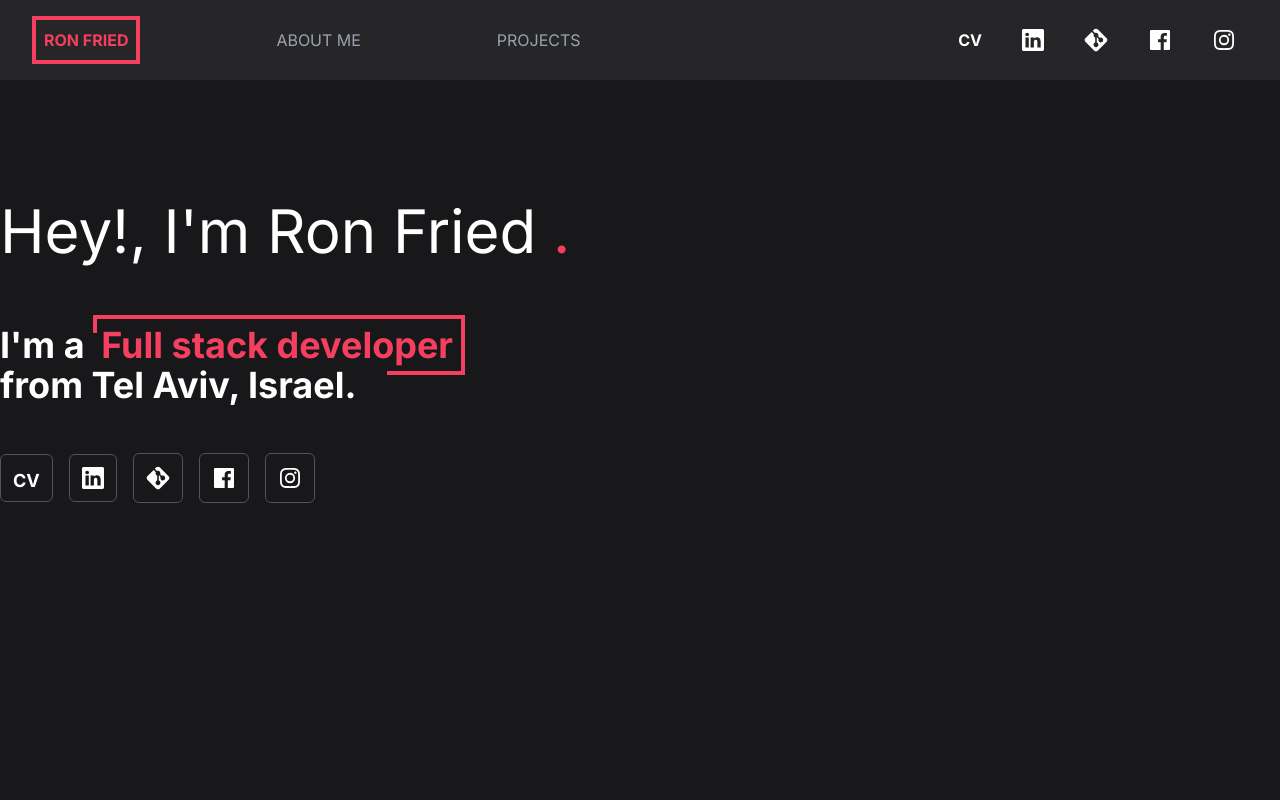
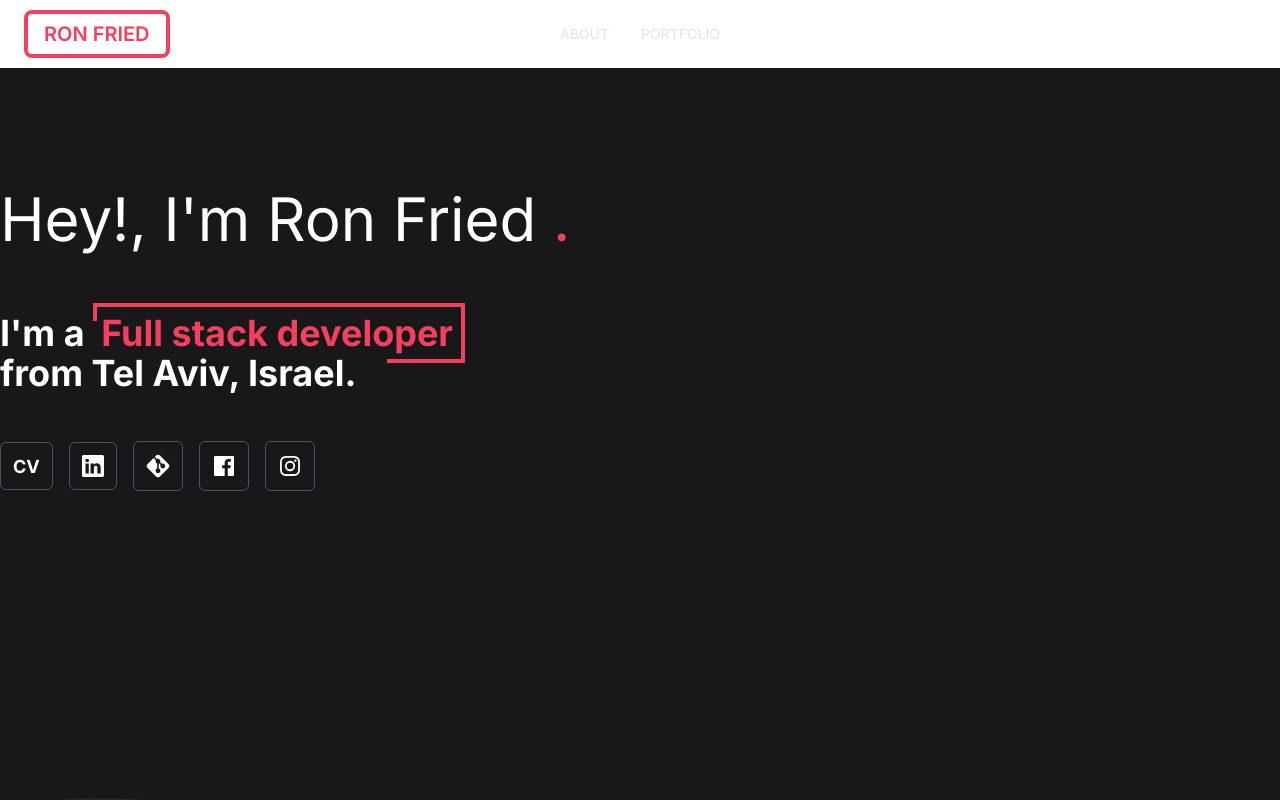
Before and after one commit to ronfried1/portfolio, a Next.js app: page / in a window 1280 px wide. Shown: the top 800 px of the page. Built offline with nearby package versions, Linux system fonts and the light colour scheme.

Commit message:
change layout navbar

```diff
--- a/src/app/components/hero/CardBody.tsx
+++ b/src/app/components/hero/CardBody.tsx
@@ -27,7 +27,7 @@ const CardBody = (props: Props) => {
         <a
           href="/files/Ron-Fried-cv.pdf"
           target="_blank"
-          className="h-12 font-bold rounded-md border border-zinc-600 p-3 text-white hover:bg-[#333333] hover:border-[#333333] hover:shadow-xl  duration-300 transform hover:scale-125 transition-transform"
+          className="h-12 leading-snug font-bold rounded-md border border-zinc-600 p-3 text-white hover:bg-[#333333] hover:border-[#333333] hover:shadow-xl  duration-300 transform hover:scale-125 transition-transform"
         >
           CV
         </a>
--- a/src/app/components/navigation/index.tsx
+++ b/src/app/components/navigation/index.tsx
@@ -1,33 +1,131 @@
-"use client";
-import { useState } from "react";
 import Navbar from "./navbar";
-import Sidebar from "./sidebar";
+import LinkedinIcon from "../../../../public/images/social/linkedin.svg";
+import FacebookIcon from "../../../../public/images/social/facebook.svg";
+import InstagramIcon from "../../../../public/images/social/instagram.svg";
+import GitIcon from "../../../../public/images/tools/git.svg";
+import Link from "next/link";
 
 const Navigation = () => {
-  // toggle sidebar
-  const [isOpen, setIsOpen] = useState(false);
-  const [selected, setSelected] = useState<string | null>(null);
-
-  const toggle = () => {
-    setIsOpen(!isOpen);
-  };
-
-  const handleItemClick = (item: string) => {
-    setSelected(item);
-  };
   return (
     <>
-      <Sidebar
-        handleItemClick={handleItemClick}
-        isOpen={isOpen}
-        toggle={toggle}
-        selected={selected}
-      />
-      <Navbar
-        selected={selected}
-        handleItemClick={handleItemClick}
-        toggle={toggle}
-      />
+      <div className="navbar bg-base-100 sticky top-0 z-50 ">
+        <div className="navbar-start ml-4">
+          <a
+            href="/"
+            className="btn btn-ghost normal-case text-xl text-rose-500 border-4 border-rose-500"
+          >
+            RON FRIED
+          </a>
+        </div>
+        <div className="navbar-center hidden lg:flex">
+          <ul className="menu menu-horizontal px-1">
+            <li>
+              <a href="/about">ABOUT</a>
+            </li>
+            <li>
+              <a href="/#projects">PORTFOLIO</a>
+            </li>
+          </ul>
+        </div>
+        <div className="navbar-end mr-4">
+          <div className=" hidden lg:flex flex-col md:flex-row items-center gap-4 ">
+            <a
+              href="/files/Ron-Fried-cv.pdf"
+              target="_blank"
+              className="h-12 font-bold rounded-md  border-zinc-600 p-3 text-white hover:bg-[#333333] hover:border-[#333333] hover:shadow-xl  duration-300 transform hover:scale-125 transition-transform"
+            >
+              CV
+            </a>
+            <a
+              href="https://www.linkedin.com/in/ron-fried/"
+              className="rounded-md  border-zinc-600 p-3 text-white hover:bg-[#333333] hover:border-[#333333] hover:shadow-xl  duration-300 transform hover:scale-125 transition-transform"
+            >
+              <LinkedinIcon />
+            </a>
+            <a
+              href="https://github.com/ronfried1"
+              className="rounded-md  border-zinc-600 p-3 text-white hover:bg-[#333333] hover:border-[#333333] hover:shadow-xl  duration-300 transform hover:scale-125 transition-transform"
+            >
+              <GitIcon />
+            </a>
+            <a
+              href="https://www.facebook.com/ron.fried.3/"
+              className="rounded-md  border-zinc-600 p-3 text-white hover:bg-[#333333] hover:border-[#333333] hover:shadow-xl  duration-300 transform hover:scale-125 transition-transform"
+            >
+              <FacebookIcon />
+            </a>
+            <a
+              href="https://www.facebook.com/ron.fried.3/"
+              className="rounded-md  border-zinc-600 p-3 text-white hover:bg-[#333333] hover:border-[#333333] hover:shadow-xl  duration-300 transform hover:scale-125 transition-transform"
+            >
+              <InstagramIcon />
+            </a>
+          </div>
+          <div className="dropdown dropdown-end">
+            <label tabIndex={0} className="btn btn-ghost lg:hidden">
+              <svg
+                xmlns="http://www.w3.org/2000/svg"
+                className="h-5 w-5"
+                fill="none"
+                viewBox="0 0 24 24"
+                stroke="currentColor"
+              >
+                <path
+                  strokeLinecap="round"
+                  strokeLinejoin="round"
+                  strokeWidth="2"
+                  d="M4 6h16M4 12h8m-8 6h16"
+                />
+              </svg>
+            </label>
+            <ul
+              tabIndex={0}
+              className="menu menu-sm dropdown-content mt-3 z-[1] p-2 shadow bg-base-100 rounded-box w-52"
+            >
+              <li>
+                <a href="/about">ABOUT</a>
+              </li>
+              <li>
+                <a href="/#projects">PORTFOLIO</a>
+              </li>
+              <div className="divider"></div>
+              <a
+                href="/files/Ron-Fried-cv.pdf"
+                target="_blank"
+                className="h-12 font-bold rounded-md  border-zinc-600 p-3 hover:bg-[#333333] hover:border-[#333333] hover:shadow-xl  duration-300 transform hover:scale-125 transition-transform"
+              >
+                MY CV
+              </a>
+              <div className="divider"></div>
+              <li>
+                <a>SOCIAL</a>
+                <ul className="p-2">
+                  <li>
+                    <a>
+                      <LinkedinIcon />
+                    </a>
+                  </li>
+                  <li>
+                    <a>
+                      <GitIcon />
+                    </a>
+                  </li>
+                  <li>
+                    <a>
+                      <FacebookIcon />
+                    </a>
+                  </li>
+                  <li>
+                    <a>
+                      <InstagramIcon />
+                    </a>
+                  </li>
+                </ul>
+              </li>
+            </ul>
+          </div>
+        </div>
+      </div>
     </>
   );
 };
--- a/src/app/components/navigation/navbar/index.tsx
+++ b/src/app/components/navigation/navbar/index.tsx
@@ -49,6 +49,7 @@ const Navbar = ({ toggle, selected, handleItemClick }: Props) => {
             <path fill="#fff" d="M3 6h18v2H3V6m0 5h18v2H3v-2m0 5h18v2H3v-2Z" />
           </svg>
         </button>
+
         <div className=" hidden md:flex flex-col md:flex-row items-center gap-4 ">
           <Link
             href="/files/Ron-Fried-cv.pdf"
--- a/src/app/components/navigation/sidebar/index.tsx
+++ /dev/null
@@ -1,101 +0,0 @@
-import Link from "next/link";
-import LinkedinIcon from "../../../../../public/images/social/linkedin.svg";
-import FacebookIcon from "../../../../../public/images/social/facebook.svg";
-import InstagramIcon from "../../../../../public/images/social/instagram.svg";
-import GitIcon from "../../../../../public/images/tools/git.svg";
-import NavItem from "../navbar/NavItem";
-
-const Sidebar = ({
-  isOpen,
-  toggle,
-  selected,
-  handleItemClick,
-}: {
-  isOpen: boolean;
-  selected: string | null;
-  toggle: () => void;
-  handleItemClick: (item: string) => void;
-}): JSX.Element => {
-  return (
-    <>
-      <div
-        className="sidebar-container fixed w-1/2 h-full overflow-y-auto justify-center bg-zinc-800/80   right-0 z-10"
-        style={{
-          top: ` ${isOpen ? "5rem" : "-100%"}`,
-        }}
-      >
-        <div className="flex flex-col gap-16 text-center mt-16 leading-relaxed ">
-          <ul className=" flex flex-col gap-8 items-center justify-evenly w-full ">
-            <NavItem
-              title={"ABOUT ME"}
-              href={"about"}
-              selected={selected === "About"}
-              onClick={() => handleItemClick("About")}
-            />
-            <NavItem
-              title={"PROJECTS"}
-              href={"#projects"}
-              selected={selected === "Projects"}
-              onClick={() => handleItemClick("Projects")}
-            />
-          </ul>
-          <div className="divider"></div>
-          <div className="flex flex-col gap-16 items-center  leading-relaxed">
-            <Link
-              href="/files/Ron-Fried-cv.pdf"
-              target="_blank"
-              className="font-bold rounded-md  border-zinc-600 text-white hover:bg-[#333333] hover:border-[#333333] hover:shadow-xl  duration-300 transform hover:scale-125 transition-transform"
-            >
-              CV
-            </Link>
-
-            <Link
-              href="https://www.linkedin.com/in/ron-fried/"
-              className="rounded-md  border-zinc-600 text-white hover:bg-[#333333] hover:border-[#333333] hover:shadow-xl  duration-300 transform hover:scale-125 transition-transform"
-            >
-              <LinkedinIcon />
-            </Link>
-
-            <Link
-              href="https://github.com/ronfried1"
-              className="rounded-md  border-zinc-600 text-white hover:bg-[#333333] hover:border-[#333333] hover:shadow-xl  duration-300 transform hover:scale-125 transition-transform"
-            >
-              <GitIcon />
-            </Link>
-
-            <Link
-              href="https://www.facebook.com/ron.fried.3/"
-              className="rounded-md  border-zinc-600 text-white hover:bg-[#333333] hover:border-[#333333] hover:shadow-xl  duration-300 transform hover:scale-125 transition-transform"
-            >
-              <FacebookIcon />
-            </Link>
-
-            <Link
-              href="https://www.facebook.com/ron.fried.3/"
-              className="rounded-md  border-zinc-600 text-white hover:bg-[#333333] hover:border-[#333333] hover:shadow-xl  duration-300 transform hover:scale-125 transition-transform"
-            >
-              <InstagramIcon />
-            </Link>
-          </div>
-        </div>
-      </div>
-    </>
-  );
-};
-
-export default Sidebar;
-
-// <button className="absolute right-0 p-5" onClick={toggle}>
-// {/* Close icon */}
-// <svg
-//   xmlns="http://www.w3.org/2000/svg"
-//   width="48"
-//   height="48"
-//   viewBox="0 0 24 24"
-// >
-//   <path
-//     fill="currentColor"
-//     d="M19 6.41L17.59 5L12 10.59L6.41 5L5 6.41L10.59 12L5 17.59L6.41 19L12 13.41L17.59 19L19 17.59L13.41 12L19 6.41Z"
-//   />
-// </svg>
-// </button>
--- a/src/app/components/skillsAndTools/Footer.tsx
+++ b/src/app/components/skillsAndTools/Footer.tsx
@@ -6,11 +6,12 @@ const Footer = (props: Props) => {
   return (
     <div className="flex flex-col mx-4 mb-[7rem] gap-4">
       <p className="text-gray-600 text-xl text-center">
-        {`There's some Skills that just don't have a specific Icon`}
+        {`There's some Skills that just don't have a specific Icon.`}
+        <br />
         <a
           href="/#contact"
           aria-label="open link to social."
-          className="transition-bg duration-200 hover:bg-blue-500 text-blue-600 hover:text-white visited:text-rose-500 px-1"
+          className="transition-bg duration-200 hover:bg-rose-500 text-rose-500 hover:text-white visited:text-rose-500 px-1"
         >
           {`Let's Find them together`}
         </a>
--- a/src/app/layout.tsx
+++ b/src/app/layout.tsx
@@ -1,9 +1,7 @@
 import './globals.css'
 import type { Metadata } from 'next'
-import { Inter } from 'next/font/google'
-
+import { Inter } from "next/font/google";
 import Footer from "./components/footer";
-import Navbar from "./components/navigation/navbar";
 import Navigation from "./components/navigation";
 
 const inter = Inter({ subsets: ["latin"] });
```
Also changed, not shown: src/app/components/contactForm/ContactForm.tsx (+7 -38 lines), src/app/components/footer/index.tsx (+5 -3 lines).
